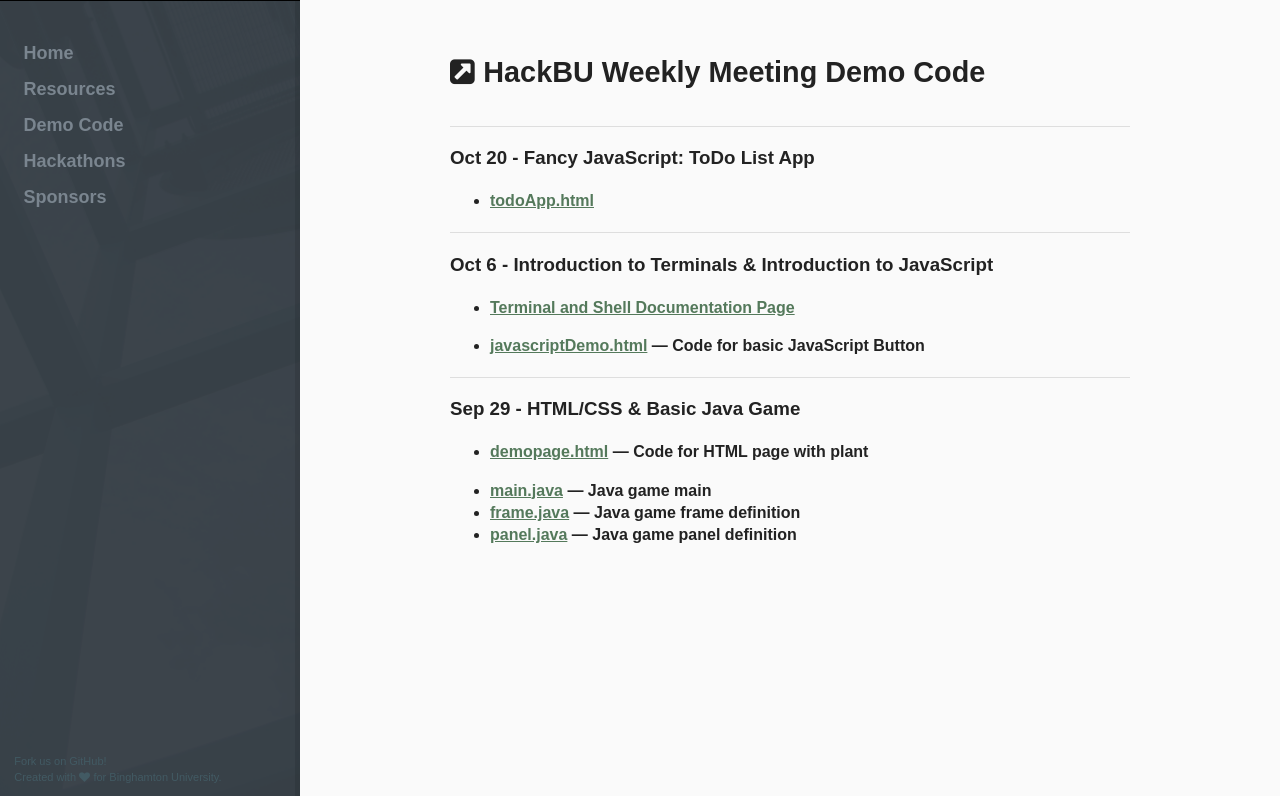
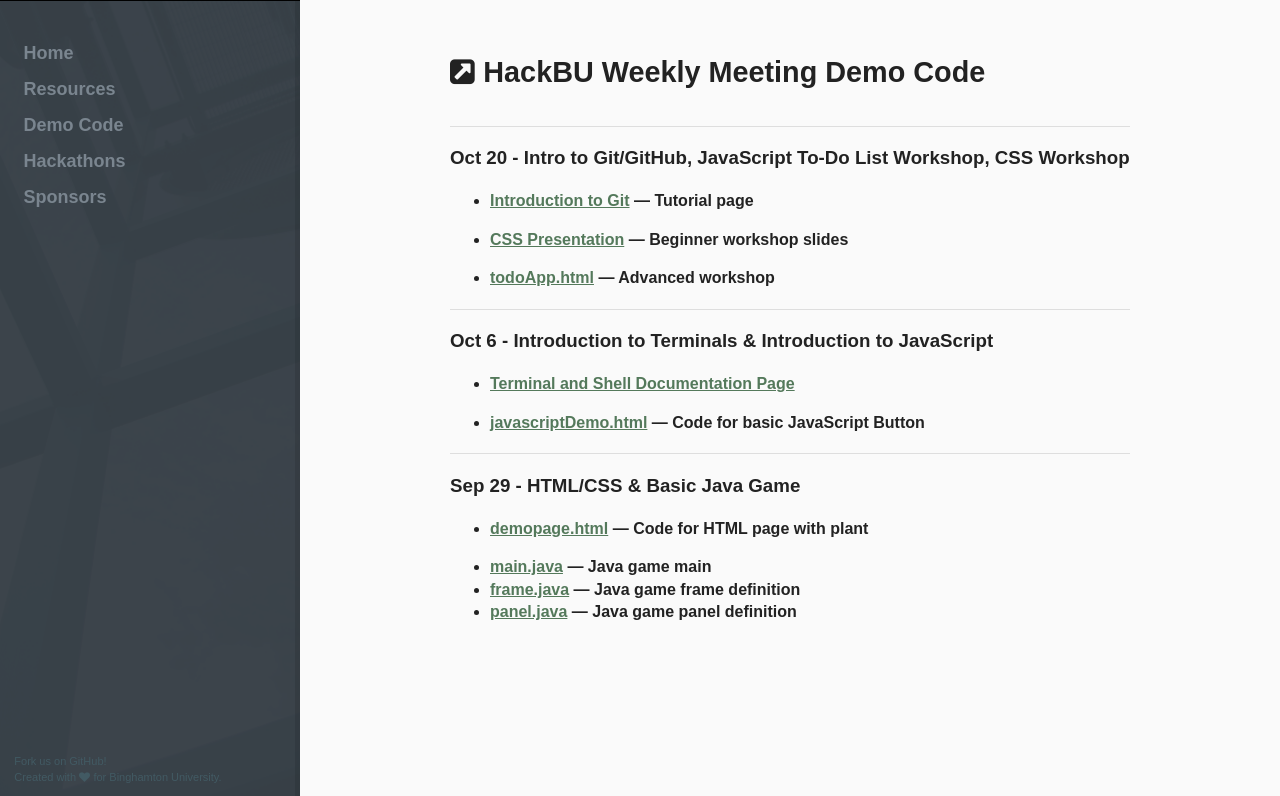
Before and after one commit to hackbinghamton/hackbinghamton.github.io, a Jekyll site: the page built from demo/index.html, in a window 1280 px wide, cut to the strip 104-900 px from the top of the page. Built offline with Jekyll 4.4.1, drawn with Linux system fonts in a browser that asks for light colours; nearby versions of some CDN libraries.

Commit message:
oct 20 git and css resoucres

```diff
--- a/demo/index.html
+++ b/demo/index.html
@@ -9,11 +9,23 @@
 </div>
 
 <div class="article">
-    <h3>Oct 20 - Fancy JavaScript: ToDo List App</h3>
+    <h3>Oct 20 - Intro to Git/GitHub, JavaScript To-Do List Workshop, CSS Workshop</h3>
 
     <ul>
         <li>
-            <b><a href="HTML/todoApp.html">todoApp.html</a></b><br />
+            <b><a href="http://hackbu.org/git-tutorial/">Introduction to Git</a> &mdash; Tutorial page</b><br />
+        </li>
+    </ul>
+
+    <ul>
+        <li>
+            <b><a href="https://github.com/zachpwr/super-developer/wiki/Chapter-2:-CSS">CSS Presentation</a> &mdash; Beginner workshop slides</b><br />
+        </li>
+    </ul>
+
+    <ul>
+        <li>
+            <b><a href="HTML/todoApp.html">todoApp.html</a> &mdash; Advanced workshop</b><br />
         </li>
     </ul>
 
```
